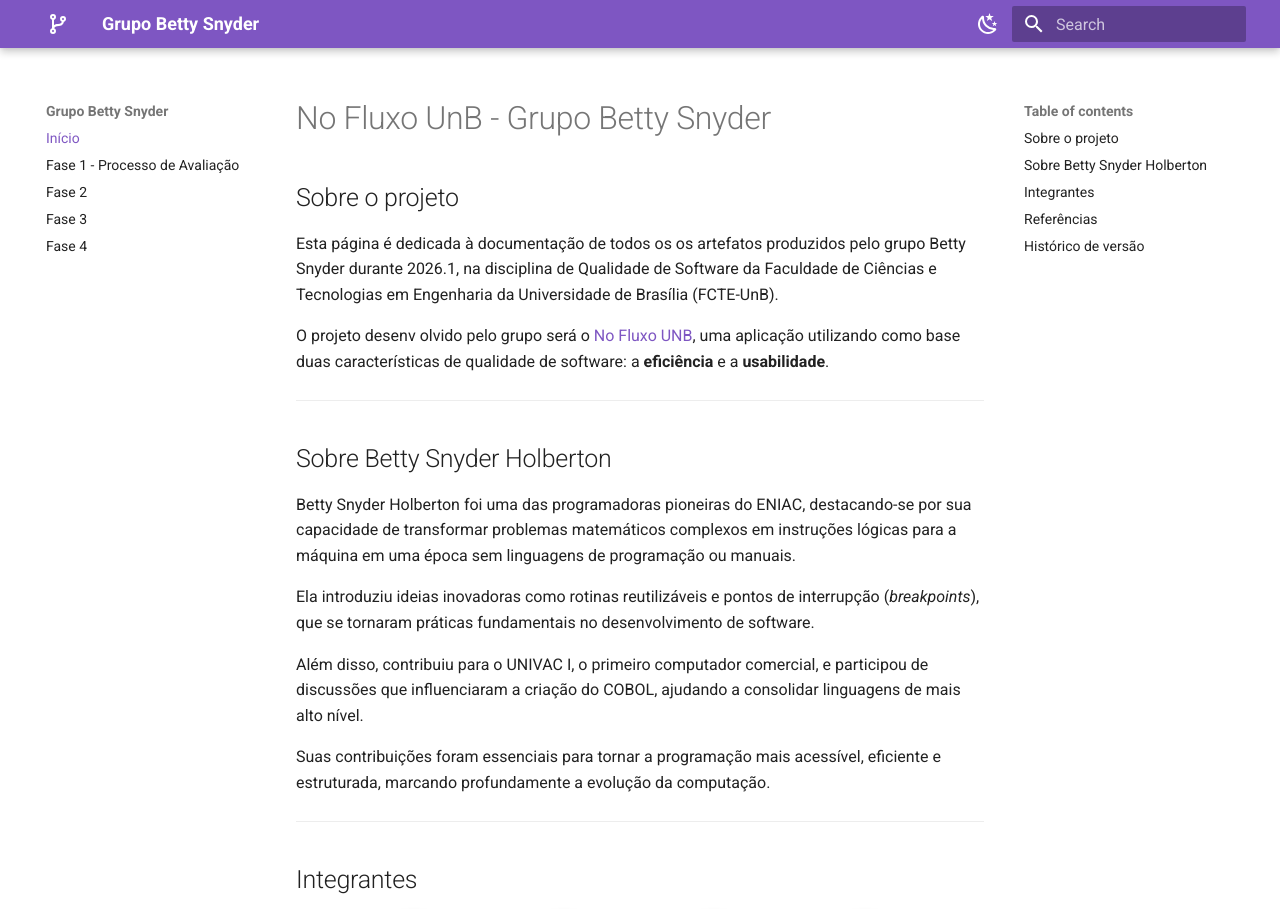
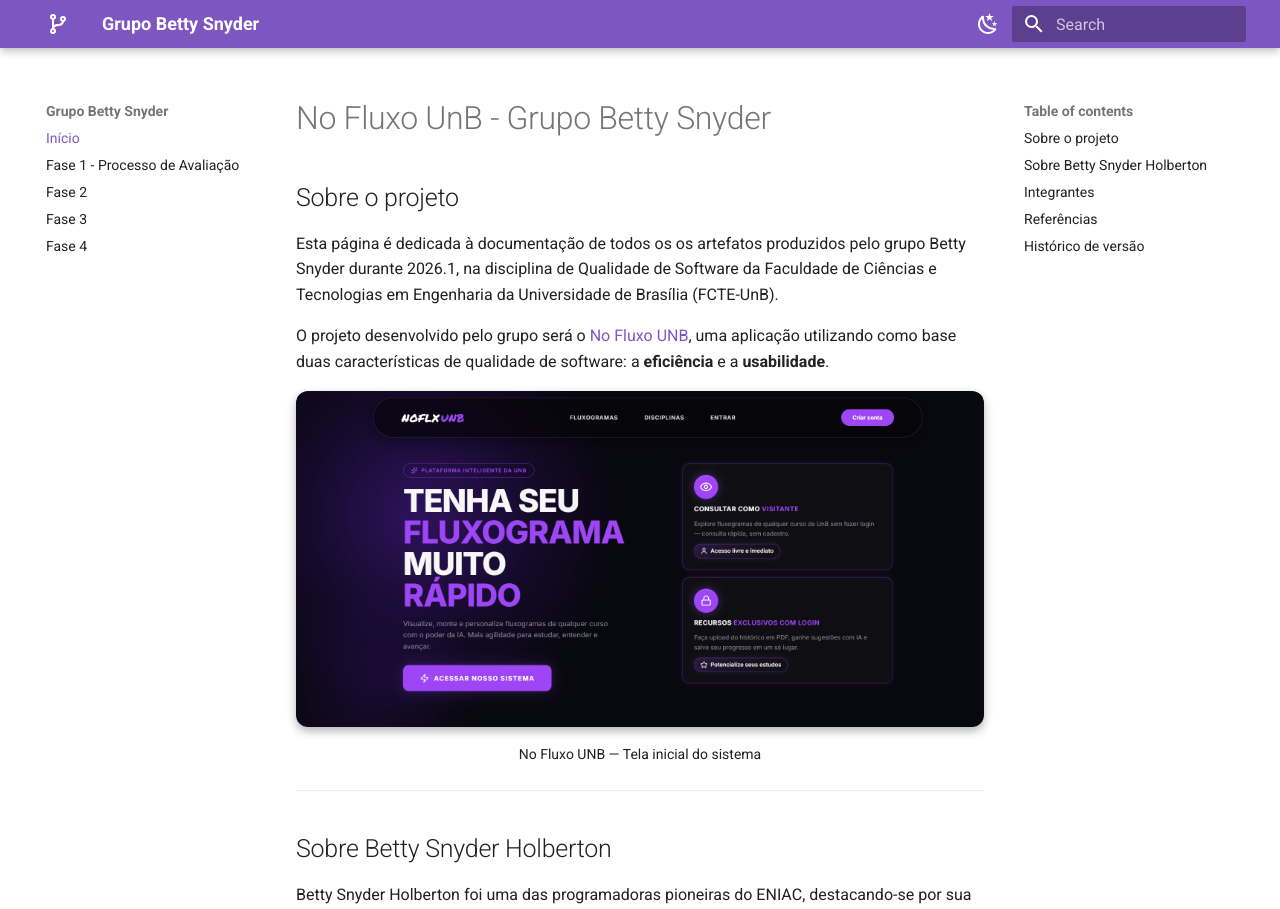
Before and after one commit to Ana-Luiza-SC/2026-1_T01_BETTY_SNYDER, an MkDocs documentation site: the page built from docs/inicio.md, in a window 1280 px wide and 1400 px high, cut to the strip 0-909 px from the top of the window. Built offline with MkDocs 1.6.1 and Material for MkDocs 9.7.7, drawn with Linux system fonts in a browser that asks for light colours; some of the changed text lies outside the part shown.

Commit message:
feat(inicio): Adiciona imagens

```diff
--- a/docs/inicio.md
+++ b/docs/inicio.md
@@ -4,8 +4,17 @@
 
 Esta página é dedicada à documentação de todos os os artefatos produzidos pelo grupo Betty Snyder durante 2026.1, na disciplina de Qualidade de Software da Faculdade de Ciências e Tecnologias em Engenharia da Universidade de Brasília (FCTE-UnB).
 
-O projeto desenv olvido pelo grupo será o [No Fluxo UNB](https://no-fluxo.crianex.com/), uma aplicação utilizando como base duas características de qualidade de software: a **eficiência** e a **usabilidade**.
+O projeto desenvolvido pelo grupo será o [No Fluxo UNB](https://no-fluxo.crianex.com/), uma aplicação utilizando como base duas características de qualidade de software: a **eficiência** e a **usabilidade**.
 
+<div align="center">
+  <img
+    src="../assets/home-nofluxounb.png"
+    style="border-radius: 12px; box-shadow: 0 4px 10px rgba(0,0,0,0.3);"
+  >
+  <div style="margin-top: 8px; font-size: 14px;">
+    No Fluxo UNB — Tela inicial do sistema
+  </div>
+</div>
 ---
 
 ## Sobre Betty Snyder Holberton
@@ -18,6 +27,31 @@ Além disso, contribuiu para o UNIVAC I, o primeiro computador comercial, e part
 
 Suas contribuições foram essenciais para tornar a programação mais acessível, eficiente e estruturada, marcando profundamente a evolução da computação.
 
+<div align="center" style="display: flex; gap: 20px; justify-content: center; flex-wrap: wrap;">
+
+  <div>
+    <img
+      src="../assets/betty-perfil-2.jpg"
+      width="250"
+      style="border-radius: 12px; box-shadow: 0 4px 10px rgba(0,0,0,0.3);"
+    >
+    <div style="margin-top: 8px; font-size: 14px;">
+      Betty Snyder - Foto 1
+    </div>
+  </div>
+
+  <div>
+    <img
+      src="../assets/betty-perfil.jpg"
+      width="250"
+      style="border-radius: 12px; box-shadow: 0 4px 10px rgba(0,0,0,0.3);"
+    >
+    <div style="margin-top: 8px; font-size: 14px;">
+      Betty Snyder - Foto 2
+    </div>
+  </div>
+
+</div>
 
 ---
 
```
Also changed, not shown: other parts of docs/inicio.md (+1 -0 lines), docs/assets/betty-perfil-2.jpg (added), docs/assets/betty-perfil.jpg (added), docs/assets/home-nofluxounb.png (added).
